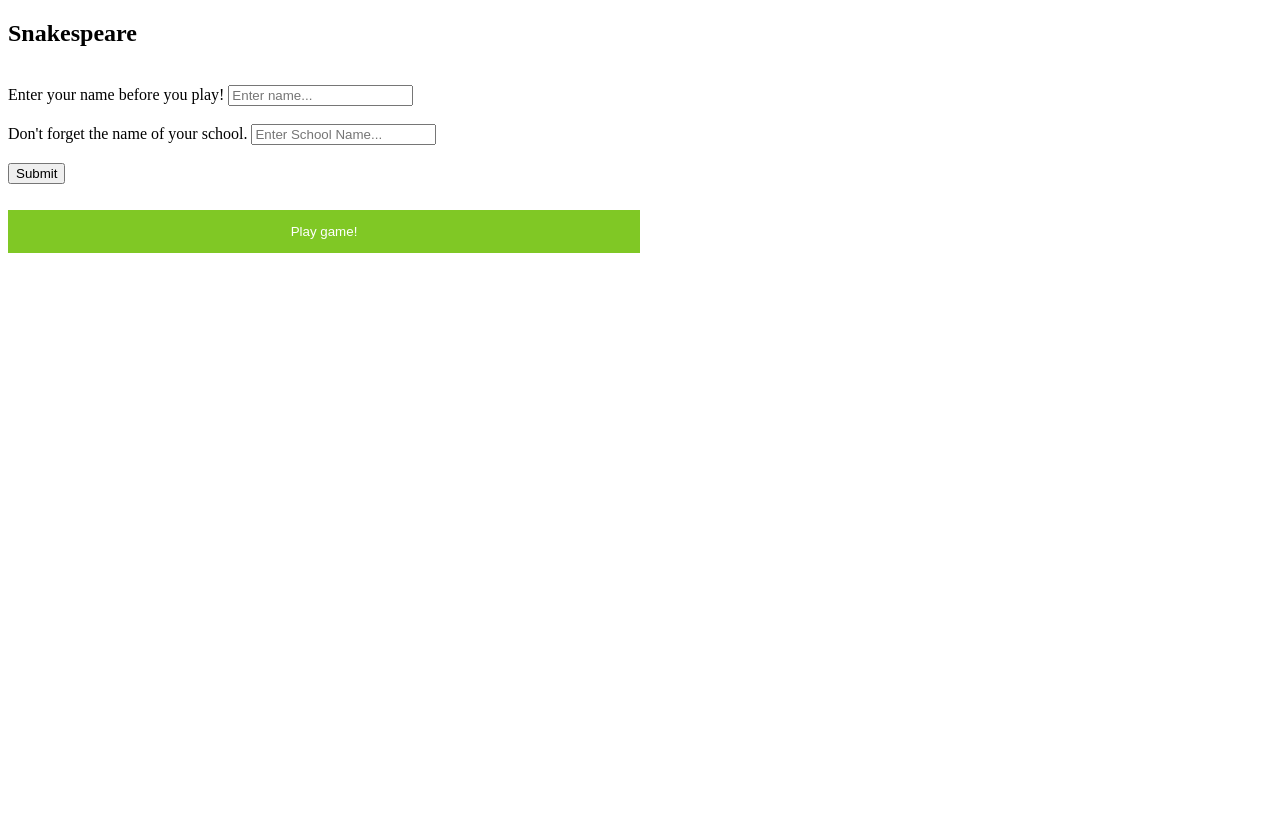
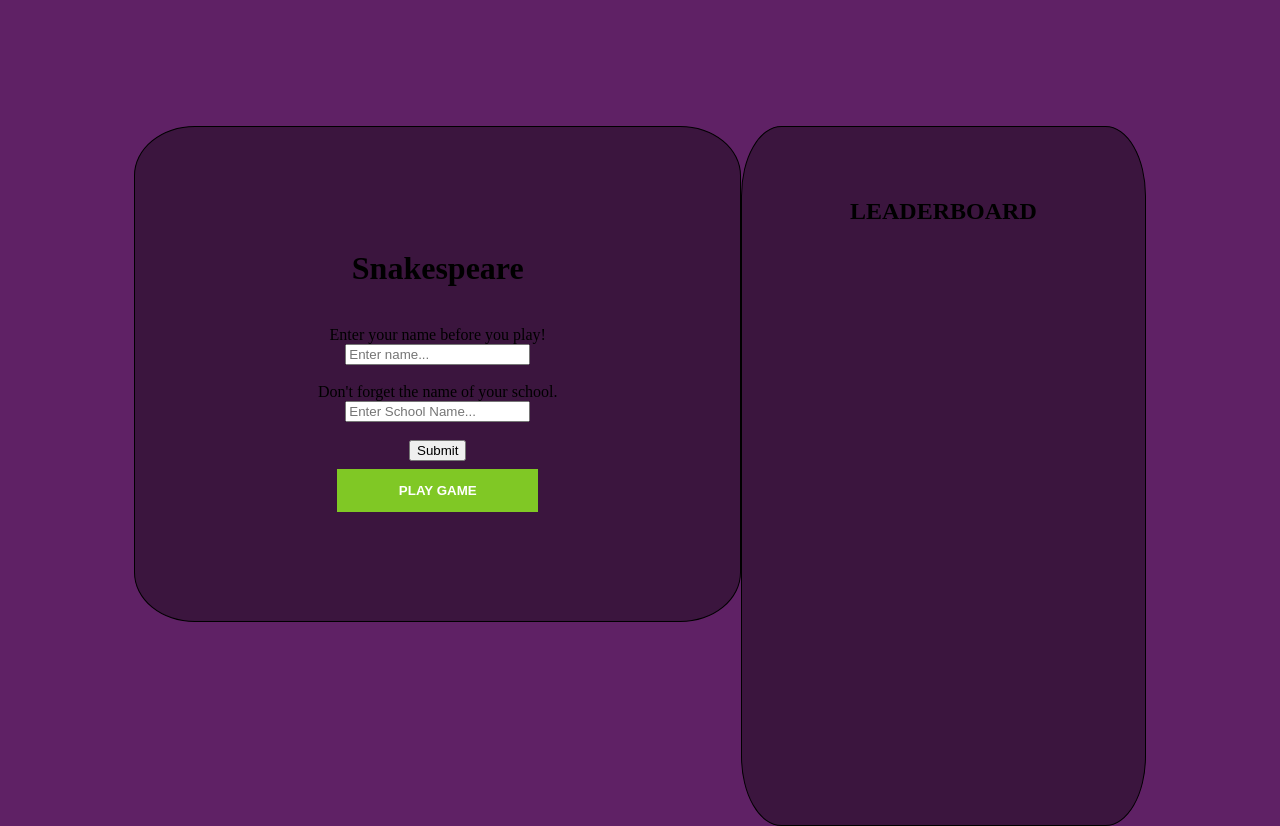
Before and after one commit to Thiefstep/Lap_1_Project, a plain HTML site: page client/index.html in a window 1280 px wide. Before the commit the page ends 800 px from the top, so only its background shows below. Drawn offline with Linux system fonts and the light colour scheme.

Commit message:
Initial html & css changes

```diff
--- a/client/home.css
+++ b/client/home.css
@@ -1,4 +1,38 @@
-button {
+main {
+margin: 10%;
+}
+
+body {
+  background: #5F2165;
+}
+
+#box1{
+  padding: 10%;
+  width: 60%;
+  height: 50%;
+  float: left;
+  box-sizing: border-box;
+  border: 1px solid black;
+  text-align: center;
+  background: #0807086a;
+  border-radius: 10%;
+
+}
+
+#box2{
+  padding: 5%;
+  width: 40%;
+  height: 700px;
+  float: right;
+  box-sizing: border-box;
+  border: 1px solid black;
+  text-align: center;
+  background: #0807086a;
+  border-radius: 10%;
+}
+
+
+  button {
     background-color: #80C825;
     color: white;padding: 14px 20px;
     margin: 8px 0;
@@ -6,3 +40,20 @@ button {
     cursor: pointer;
     width: 50%;
   }
+
+
+
+    background: rgb(1, 0, 0);
+    padding: 0.5%;
+    padding-left: 15%;
+    padding-right: 15%;
+    text-align: center;
+    margin-top: 1%;
+    font-family: lobster;
+    color: #1c1cd9;
+    font-size: 50px;
+    display: inline-block;
+    border: solid;
+    border-radius: 10%;
+    border-width: 4px;
+    border-color: rgb(182, 36, 60);
--- a/client/index.html
+++ b/client/index.html
@@ -1,14 +1,16 @@
 <!DOCTYPE html>
 <html lang="en">
 <head>
+    <main>
     <meta charset="UTF-8">
     <meta http-equiv="X-UA-Compatible" content="IE=edge">
     <meta name="viewport" content="width=device-width, initial-scale=1.0">
     <link rel="stylesheet" href="./home.css"> </link>
-    <title> Snakespeare</title>
+    <title> SNAKEspeare</title>
 </head>
 <body>
-    <section>
+
+    <div1 id="box1">
             <h1>Snakespeare</h1>
             <br>
 
@@ -17,15 +19,22 @@
                 <input type="text" id="name" name="name" placeholder="Enter name..." />
                 <br><br>
                 <label for="schoolName">Don't forget the name of your school.</label>
-            <input type="text" id= "schoolName" name="schoolName" placeholder="Enter School Name..." />
+                <input type="text" id= "schoolName" name="schoolName" placeholder="Enter School Name..."/>
                 <br><br>
-            <input type="submit" value="Submit" />
+                <input type="submit" value="Submit"/>
               </form>
 
-          <br>
+              <a href="game.html">
+                <button class="block"><b>PLAY GAME</b></button>
+              </a>
 
-          <button id="btn-randomise">Play game!</button>
-        </section>
+    </div1>
+
+    <div2 id="box2">
+       <h2>LEADERBOARD</h2>
+    </div2>
+
 
 </body>
+</main>
 </html>
--- a/server/logger.js
+++ b/server/logger.js
@@ -3,6 +3,7 @@ function logger(req, res, next) {
     const port = 3000
 
     console.log(req.method, req.originalUrl);
+    next();
 
 }
 
```
Also changed, not shown: appfacts.js (deleted, +0 -14 lines). Lines whose indentation alone changed are shown as unchanged.
